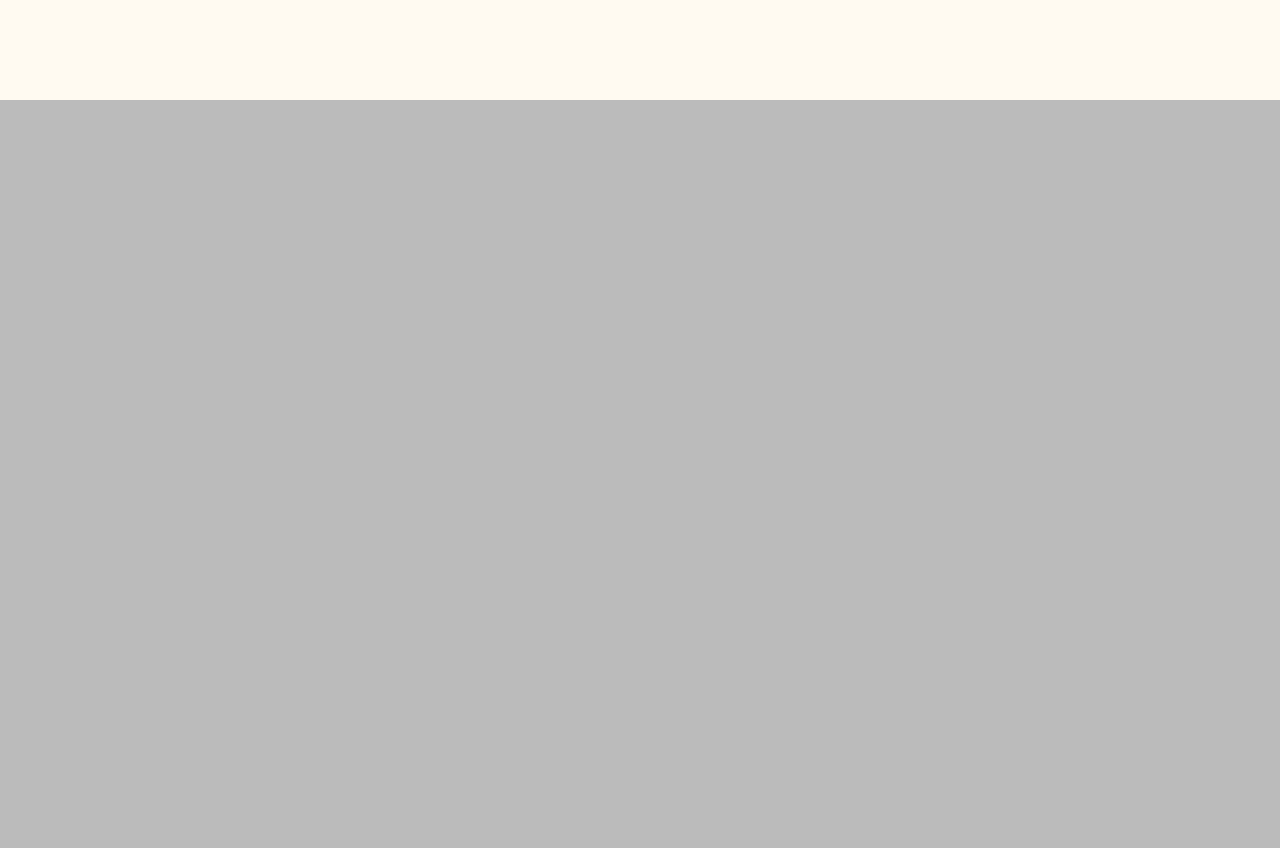
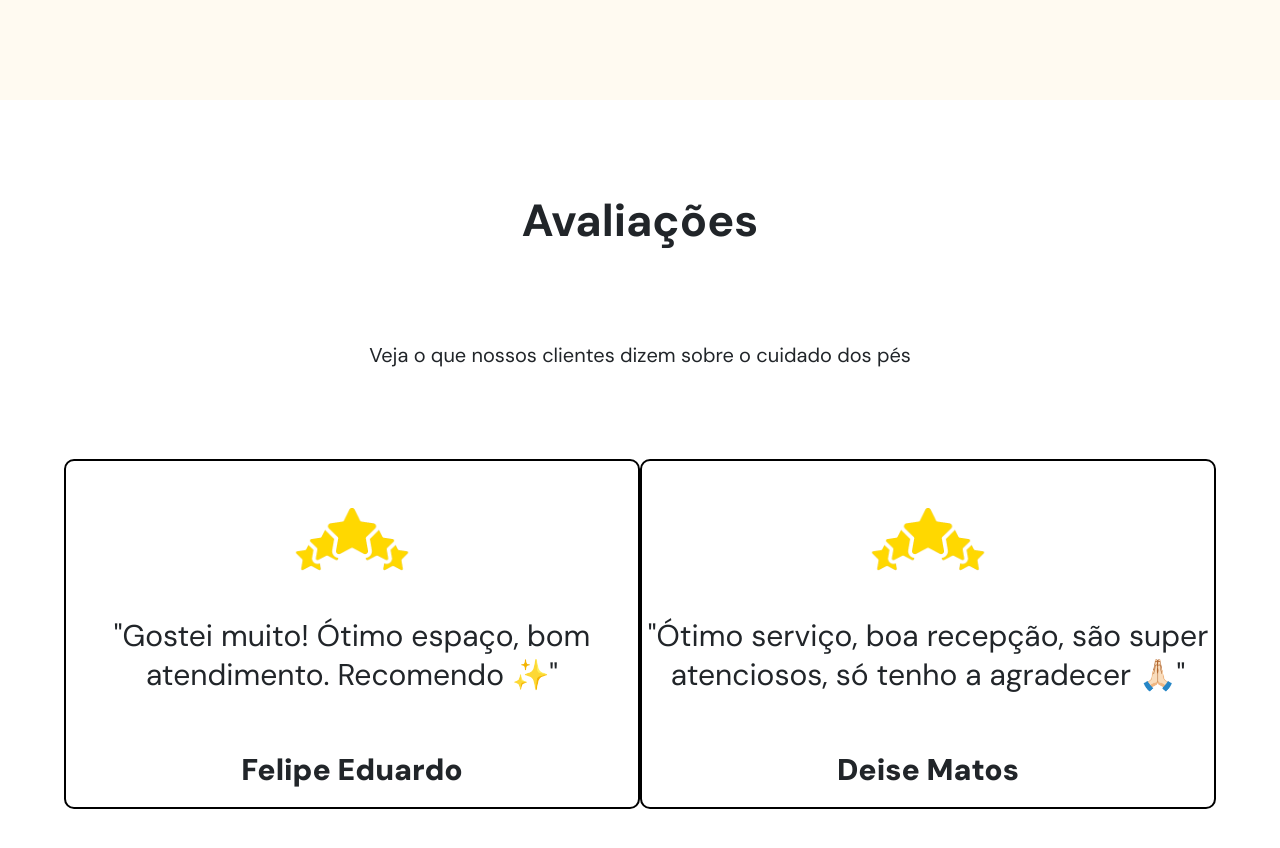
Before and after one commit to devfelipeeduardo/site-podologia-deise-matos-react-router, a React app: page / in a window 1280 px wide. Shown: the part 2420-3268 px from the top of the page. Before the commit the page ends 2520 px from the top, so only its background shows below. Built offline with nearby package versions, Linux system fonts and the light colour scheme; the HTML template or start-up script is replaced by a standard one.

Commit message:
feature(avaliation-section): section de avaliacoes, definicao de nomes parao tamanho das sections facilitando futuras implementacoes

```diff
--- a/src/components/Sections/sections.module.css
+++ b/src/components/Sections/sections.module.css
@@ -1,4 +1,8 @@
 /* - Colors - */
+
+.white {
+    background-color: white;
+}
 
 .brand-green-light {
     background-color: var(--brand-green-light);
@@ -50,6 +54,7 @@ section {
 
 .hero-content .container-informations h2 {
     color: var(--brand-green);
+    font-size: 17px;
 }
 
 .hero-content .container-informations h1 {
@@ -65,19 +70,19 @@ section {
 
 /* Neutral Section */
 
-.height-130vh {
+.super-large {
     height: 130vh;
 }
 
-.height-120vh {
+.large {
     height: 120vh;
 }
 
-.height-110vh {
+.medium {
     height: 110vh;
 }
 
-.height-110vh {
+.small {
     height: 100vh;
 }
 
--- a/src/index.css
+++ b/src/index.css
@@ -53,7 +53,3 @@ body {
 a {
   text-decoration: none;
 }
-
-h2 {
-  font-size: 17px
-}
--- a/src/components/Sections/NeutralSection/Contents/AboutUs.jsx
+++ b/src/pages/Home/Contents/AboutUs.jsx
@@ -1,4 +1,4 @@
-import aboutUsImage from "../../../../assets/about-us-image.png"
+import aboutUsImage from "../../../assets/about-us-image.png"
 import styles from "../Contents/Content.module.css"
 
 function AboutUs() {
--- /dev/null
+++ b/src/pages/Home/Contents/Avaliations.jsx
@@ -0,0 +1,33 @@
+import styles from "../Contents/Content.module.css"
+import fiveStarsIcon from "../../../assets/five-stars.png"
+
+function Avaliations() {
+    return (
+        <div className={styles['avaliations-container']}>
+            <h2>Avaliações</h2>
+            <p>Veja o que nossos clientes dizem sobre o cuidado dos pés</p>
+            <div className={styles["cards-container"]}>
+                <div className={styles["card"]}>
+                    <img src={fiveStarsIcon} alt="" className={styles['five-stars-icon']} />
+                    <span>"Gostei muito! Ótimo espaço, bom atendimento. Recomendo ✨"
+                    </span>
+                    <div className={styles["person"]}>
+                        <img src=" " alt="" />
+                        <div className={styles["name"]}>Felipe Eduardo</div>
+                    </div>
+                </div>
+                <div className={styles["card"]}>
+                    <img src={fiveStarsIcon} alt="" className={styles['five-stars-icon']} />
+                    <span>"Ótimo serviço, boa recepção, são super atenciosos, só tenho a agradecer 🙏🏻"
+                    </span>
+                    <div className={styles["person"]}>
+                        <img src="" alt="" />
+                        <div className={styles["name"]}>Deise Matos</div>
+                    </div>
+                </div>
+            </div>
+        </div>
+    )
+}
+
+export default Avaliations
--- a/src/components/Sections/NeutralSection/Contents/Content.module.css
+++ b/src/pages/Home/Contents/Content.module.css
@@ -98,3 +98,51 @@
     font-size: 1.8rem;
     color: var(--grey-head-line);
 }
+
+/* Avaliations */
+
+.avaliations-container {
+    display: flex;
+    flex-direction: column;
+    justify-content: space-evenly;
+    text-align: center;
+    color: var(--grey-head-line);
+    width: 90%;
+    height: 100%;
+}
+
+.avaliations-container h2 {
+    font-size: 4.5rem;
+}
+
+.avaliations-container p {
+    font-size: 2rem;
+}
+
+.avaliations-container .cards-container {
+    display: flex;
+    flex-direction: row;
+    justify-content: space-between;
+}
+
+.avaliations-container .card {
+    display: flex;
+    flex-direction: column;
+    align-items: center;
+    justify-content: space-evenly;
+    background-color: var(--white);
+    border: 2px solid black;
+    border-radius: 10px;
+    width: 600px;
+    height: 350px;
+    font-size: 3rem;
+}
+
+.avaliations-container .card .five-stars-icon {
+    width: 120px;
+    height: auto;
+}
+
+.avaliations-container .name {
+    font-weight: 1000;
+}
--- a/src/components/Sections/NeutralSection/Contents/Services.jsx
+++ b/src/pages/Home/Contents/Services.jsx
@@ -1,6 +1,6 @@
-import correctIcon from "../../../../assets/correct.png"
+import correctIcon from "../../../assets/correct.png"
 
-import styles from "../Contents/Content.module.css"
+import styles from "./Content.module.css"
 
 function Services() {
     return (
--- a/src/pages/Home/Home.jsx
+++ b/src/pages/Home/Home.jsx
@@ -1,18 +1,22 @@
 // import styles from "./Home.module.css"
 import HeroSection from "../../components/Sections/HeroSection";
-import Services from "../../components/Sections/NeutralSection/Contents/Services";
 import NeutralSection from "../../components/Sections/NeutralSection/NeutralSection"
-import AboutUs from "../../components/Sections/NeutralSection/Contents/AboutUs";
+import Services from "./Contents/Services";
+import AboutUs from "./Contents/AboutUs";
+import Avaliations from "./Contents/Avaliations";
 
 function Home() {
     return (
         <>
             <HeroSection />
-            <NeutralSection height={'height-130vh'} color={'brand-green-light-02'}>
+            <NeutralSection height={'super-large'} color={'brand-green-light-02'}>
                 <Services />
             </NeutralSection >
-            <NeutralSection height={'height-100vh'} color={'brand-beige'}>
+            <NeutralSection height={'small'} color={'brand-beige'}>
                 <AboutUs />
+            </NeutralSection >
+            <NeutralSection height={'small'} color={'white'}>
+                <Avaliations />
             </NeutralSection >
         </>
     )
```
Also changed, not shown: src/assets/five-stars.png (added).
